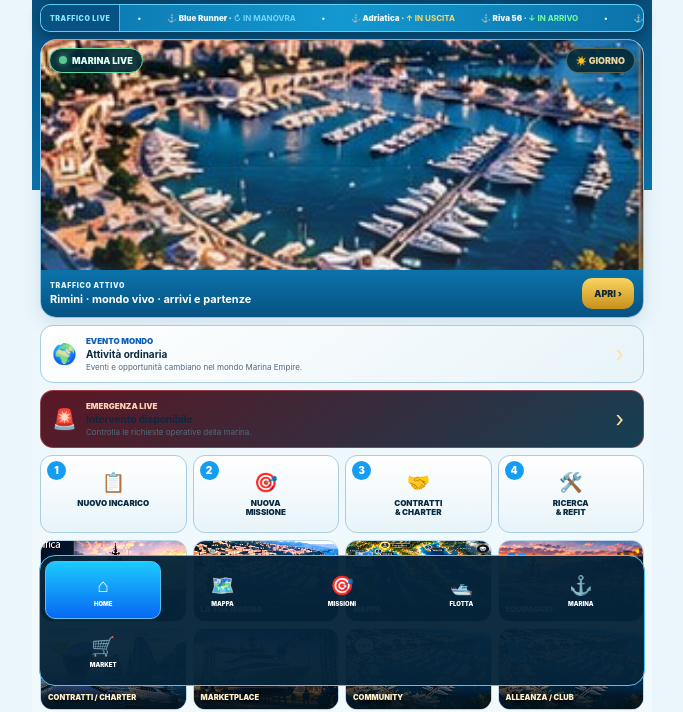
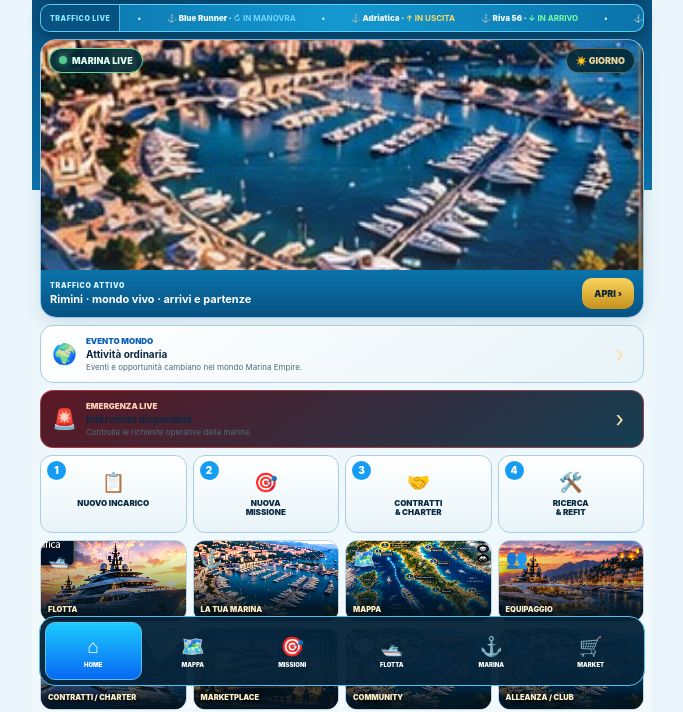
Before and after one commit to rpgsrl24-ship-it/marina-empire, a website: page mobile-home.html in a window 1280 px wide. Shown: the part 107-819 px from the top of the page, without its empty margins (298-981 px from the left). Drawn offline with Linux system fonts and the light colour scheme.

Commit message:
Fit six-item modern bottom navigation on Home

```diff
--- a/mobile-home.html
+++ b/mobile-home.html
@@ -13,7 +13,7 @@
 .grid{display:grid;grid-template-columns:repeat(4,minmax(0,1fr));gap:6px;margin-top:7px}.tile{position:relative;overflow:hidden;min-height:82px;border:1px solid #bad5e4;border-radius:12px;background:#fff;color:#fff;text-decoration:none}.tile:before{content:"";position:absolute;inset:0;background:linear-gradient(180deg,#02141f00 18%,#02141f55 52%,#02141fe8 88%);z-index:1}.tile img{position:absolute;inset:0;width:100%;height:100%;object-fit:cover;filter:brightness(1.22) saturate(1.22)}.tile .i{position:absolute;z-index:2;left:7px;top:7px;font-size:18px}.tile .l{position:absolute;z-index:2;left:7px;right:5px;bottom:7px;color:#fff0c9;font-size:7.5px;font-weight:950;line-height:1.1;text-shadow:0 2px 5px #000}
 .services{display:grid;grid-template-columns:repeat(3,1fr);gap:6px;margin-top:7px}.services a{padding:10px 5px;border:1px solid #abcde0;border-radius:11px;background:linear-gradient(#fff,#e8f4f9);color:#0b2b42;text-align:center;text-decoration:none;font-size:8px;font-weight:900}
 .progress{margin-top:7px;padding:10px 11px;border:1px solid #abcde0;border-radius:13px;background:#fff}.progress small{display:block;color:#506d7c;font-size:7px;font-weight:950}.progress strong{display:block;margin-top:2px;color:#0c3193;font-size:10px}.progress span{display:block;margin-top:3px;color:#506d7c;font-size:8px}
-.bottom{position:fixed;left:7px;right:7px;bottom:7px;max-width:606px;margin:auto;display:grid;grid-template-columns:repeat(5,1fr);gap:3px;padding:5px;border:1px solid #58c1eb;border-radius:16px;background:#06243af5;z-index:99}.bottom a{min-height:58px;border-radius:10px;color:#fff;text-decoration:none;display:flex;flex-direction:column;align-items:center;justify-content:center;font-size:6px;font-weight:900}.bottom a b{font-size:19px;margin-bottom:3px}.bottom .on{background:linear-gradient(180deg,#1ccaff,#0768f3);border:1px solid #58c1eb;color:#fff}
+.bottom{position:fixed;left:7px;right:7px;bottom:7px;max-width:606px;margin:auto;display:grid;grid-template-columns:repeat(6,1fr);gap:3px;padding:5px;border:1px solid #58c1eb;border-radius:16px;background:#06243af5;z-index:99}.bottom a{min-height:58px;border-radius:10px;color:#fff;text-decoration:none;display:flex;flex-direction:column;align-items:center;justify-content:center;font-size:6px;font-weight:900}.bottom a b{font-size:19px;margin-bottom:3px}.bottom .on{background:linear-gradient(180deg,#1ccaff,#0768f3);border:1px solid #58c1eb;color:#fff}
 @media(max-width:430px){.scene{height:205px}.grid,.actions{grid-template-columns:repeat(4,minmax(0,1fr))}.tile{min-height:78px}.tile .l{font-size:7px}.actions a{font-size:7px;padding-left:2px;padding-right:2px}}
 </style><meta name="apple-mobile-web-app-capable" content="yes">
 <meta name="apple-mobile-web-app-status-bar-style" content="black-translucent">
```
